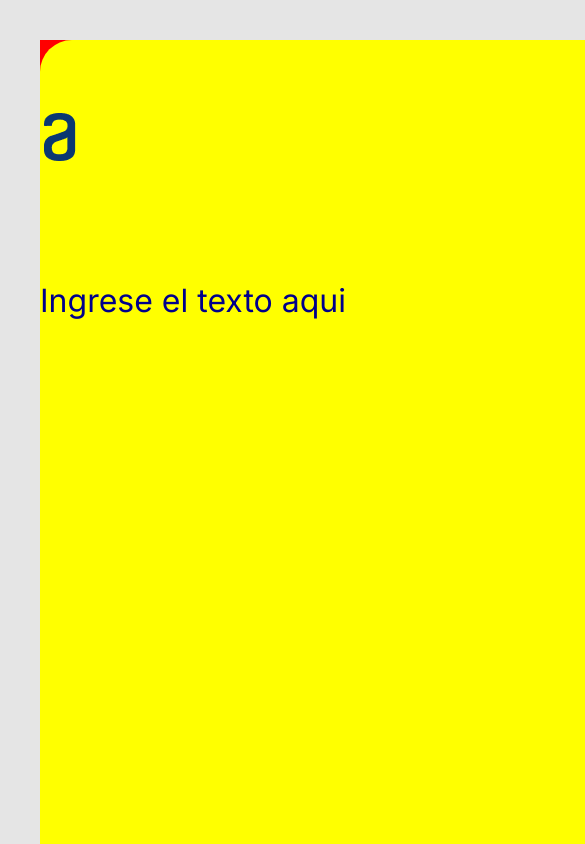
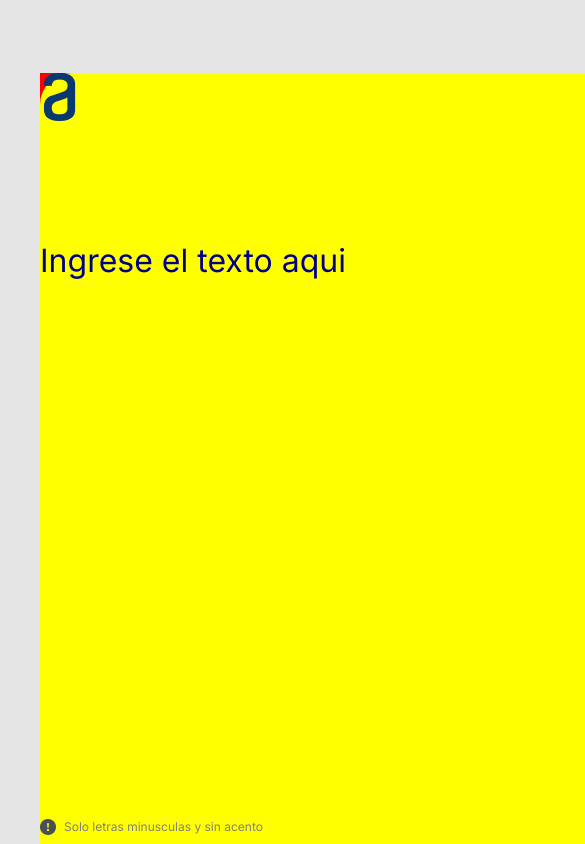
Before and after one commit to JuanMDiazRuiz/Encriptador, a plain HTML site: page index.html in a window 390 px wide. Shown: the top 844 px of the page, 585 px wide, since content can reach past the window. Drawn offline with Linux system fonts and the light colour scheme.

Commit message:
modificacion

```diff
--- a/css/style.css
+++ b/css/style.css
@@ -203,24 +203,30 @@ body{
 
 @media (max-width: 768px){
 
+    body{
+        width: 768px;
+        height: 931px;
+    }
 
     .principal {
         flex-direction: column;
         width: 688px;
+        height: 1060px;
+        margin: 73.42px 0px 0px 40px;
     }
 
     .contenedor{
         width: auto;
-        height: auto;
+        height: 863.58px;
     }
 
     .contenedor__logo{
-        margin: 73.42px 0px 116px -40px;
+        margin: 0px 0px 116px -40px;
     }
 
     .contenedor__texto{
         width: 688px;
-        margin: 0px 40px 548px 0px;
+        margin: 0px 40px 282px 0px;
     }
 
     .contenedor__mensaje{
```
